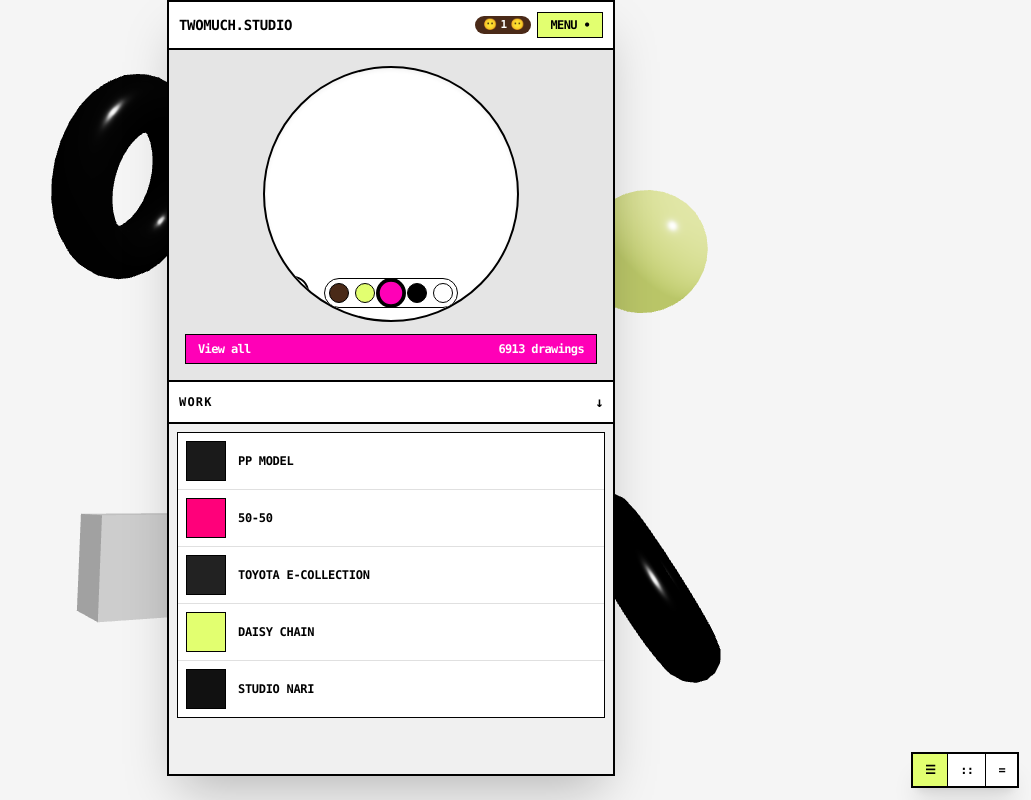
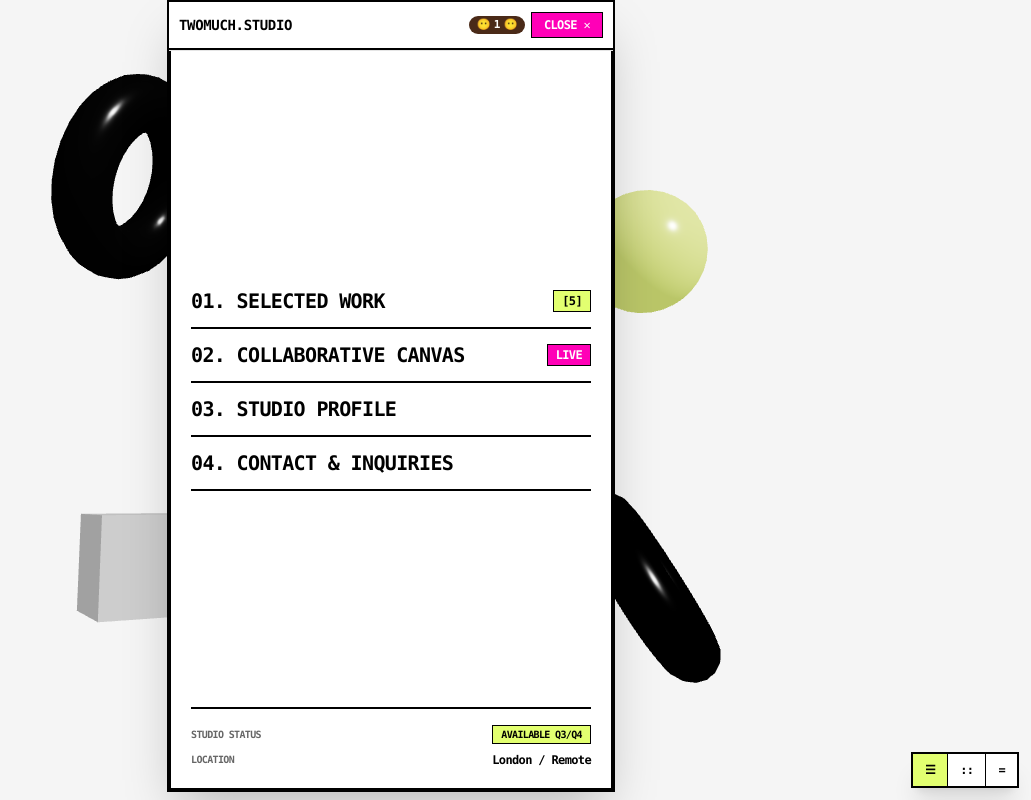
Before and after one commit to NorthMadeIt/NorthDreamStudio, a Next.js app: page / in a window 1280 px wide. Both pictures are taken after a click on the button "MENU •". Shown: the whole page, without its empty margins (249-1280 px from the left). Built offline with nearby package versions, Linux system fonts and the light colour scheme.

Commit message:
Add fullscreen menu overlay to ExpandableStudioCard

```diff
--- a/src/components/ui/ExpandableStudioCard.jsx
+++ b/src/components/ui/ExpandableStudioCard.jsx
@@ -60,9 +60,10 @@ const PROJECTS = [
 const DRAWING_COLORS = ["#4a2a18", "#e2ff70", "#ff00b7", "#000000", "#ffffff"];
 
 export default function ExpandableStudioCard() {
-  // Navigation & View States
+  // Navigation, Menu & View States
   const [selectedProject, setSelectedProject] = useState(null); // null = Index View
   const [layoutMode, setLayoutMode] = useState("list"); // 'list' | 'grid' | 'single'
+  const [isMenuOpen, setIsMenuOpen] = useState(false); // Menu Toggle State
 
   // Interactive Canvas State
   const canvasRef = useRef(null);
@@ -121,20 +122,81 @@ export default function ExpandableStudioCard() {
   };
 
   return (
-    <div className="w-full max-w-md mx-auto bg-[#ffffff] border-2 border-[#000000] rounded-none overflow-hidden font-mono text-[#000000] select-none shadow-2xl relative">
+    <div className="w-full max-w-md mx-auto bg-[#ffffff] border-2 border-[#000000] rounded-none overflow-hidden font-mono text-[#000000] select-none shadow-2xl relative min-h-[500px]">
 
       {/* GLOBAL HEADER BAR */}
       <div className="bg-[#ffffff] border-b-2 border-[#000000] p-2.5 flex justify-between items-center z-30 relative font-bold text-xs">
-        <span className="font-black text-sm uppercase tracking-tight">Twomuch.Studio</span>
+        <span
+          onClick={() => { setSelectedProject(null); setIsMenuOpen(false); }}
+          className="font-black text-sm uppercase tracking-tight cursor-pointer"
+        >
+          Twomuch.Studio
+        </span>
         <div className="flex items-center gap-1.5">
           <span className="bg-[#4a2a18] text-[#ffffff] px-2 py-0.5 text-[11px] font-bold rounded-full flex items-center gap-1">
             <span>😶</span> 1 <span>😶</span>
           </span>
-          <button className="bg-[#e2ff70] px-3 py-1 border border-[#000000] font-black uppercase text-xs">
-            Menu •
+          <button
+            onClick={() => setIsMenuOpen(!isMenuOpen)}
+            className={`px-3 py-1 border border-[#000000] font-black uppercase text-xs transition-colors ${
+              isMenuOpen ? "bg-[#ff00b7] text-[#ffffff]" : "bg-[#e2ff70] text-[#000000]"
+            }`}
+          >
+            {isMenuOpen ? "Close ✕" : "Menu •"}
           </button>
         </div>
       </div>
+
+      {/* FULLSCREEN NAVIGATION OVERLAY */}
+      {isMenuOpen && (
+        <div className="absolute inset-x-0 top-[49px] bottom-0 bg-[#ffffff] z-50 flex flex-col justify-between p-5 border-t-0 border-2 border-[#000000] animate-in fade-in duration-150">
+          <div className="flex flex-col gap-3 my-auto">
+            <button
+              onClick={() => { setSelectedProject(null); setIsMenuOpen(false); }}
+              className="text-xl font-black uppercase text-left hover:text-[#ff00b7] transition-colors border-b-2 border-[#000000] pb-3 flex justify-between items-center"
+            >
+              <span>01. Selected Work</span>
+              <span className="text-xs bg-[#e2ff70] text-[#000000] px-2 py-0.5 border border-[#000000]">
+                [{PROJECTS.length}]
+              </span>
+            </button>
+            <button
+              onClick={() => setIsMenuOpen(false)}
+              className="text-xl font-black uppercase text-left hover:text-[#ff00b7] transition-colors border-b-2 border-[#000000] pb-3 flex justify-between items-center"
+            >
+              <span>02. Collaborative Canvas</span>
+              <span className="text-xs bg-[#ff00b7] text-[#ffffff] px-2 py-0.5 border border-[#000000]">
+                LIVE
+              </span>
+            </button>
+            <button
+              onClick={() => setIsMenuOpen(false)}
+              className="text-xl font-black uppercase text-left hover:text-[#ff00b7] transition-colors border-b-2 border-[#000000] pb-3"
+            >
+              03. Studio Profile
+            </button>
+            <button
+              onClick={() => setIsMenuOpen(false)}
+              className="text-xl font-black uppercase text-left hover:text-[#ff00b7] transition-colors border-b-2 border-[#000000] pb-3"
+            >
+              04. Contact & Inquiries
+            </button>
+          </div>
+
+          <div className="border-t-2 border-[#000000] pt-4 space-y-2 text-xs">
+            <div className="flex justify-between items-center">
+              <span className="text-[#666666] uppercase text-[10px] font-bold">Studio Status</span>
+              <span className="bg-[#e2ff70] px-2 py-0.5 border border-[#000000] font-bold text-[10px] uppercase">
+                Available Q3/Q4
+              </span>
+            </div>
+            <div className="flex justify-between items-center">
+              <span className="text-[#666666] uppercase text-[10px] font-bold">Location</span>
+              <span className="font-bold">London / Remote</span>
+            </div>
+          </div>
+        </div>
+      )}
 
       {/* VIEW 1: PROJECT DETAIL VIEW */}
       {selectedProject ? (
@@ -144,7 +206,7 @@ export default function ExpandableStudioCard() {
           <div className="flex justify-between items-center border-b border-[#333333] pb-3">
             <button
               onClick={() => setSelectedProject(null)}
-              className="bg-[#e2ff70] text-[#000000] px-3 py-1 font-black text-xs uppercase"
+              className="bg-[#e2ff70] text-[#000000] px-3 py-1 font-black text-xs uppercase border border-[#000000]"
             >
               ← All Projects
             </button>
@@ -193,7 +255,7 @@ export default function ExpandableStudioCard() {
         </div>
       ) : (
         /* VIEW 2: INDEX / HOME VIEW WITH DRAWING CANVAS & PROJECT LIST */
-        <div className="bg-[#f0f0f0] pb-12">
+        <div className="bg-[#f0f0f0] pb-16">
 
           {/* TOP SECTION: DRAWING CIRCLE WIDGET */}
           <div className="bg-[#e5e5e5] p-4 border-b-2 border-[#000000] flex flex-col items-center justify-center relative">
```
